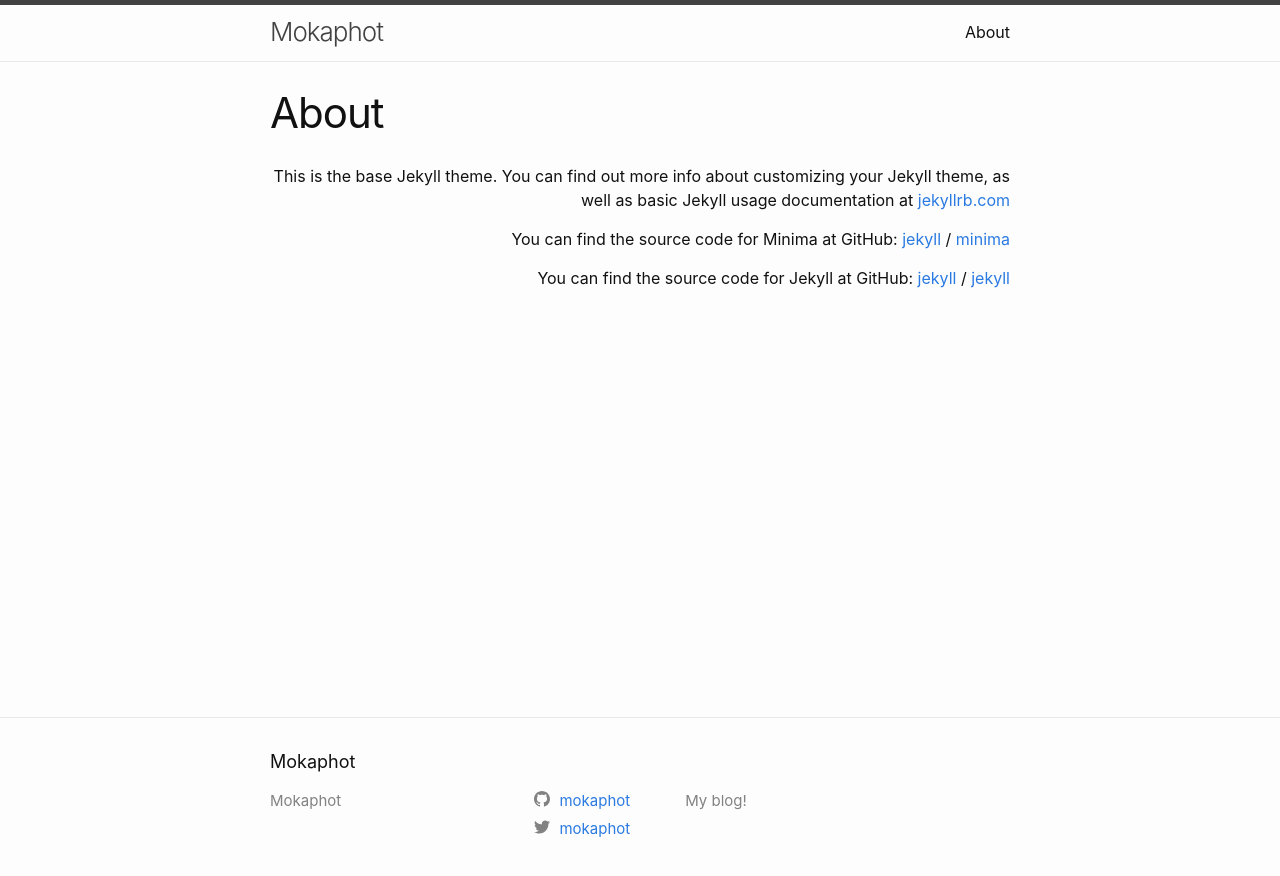
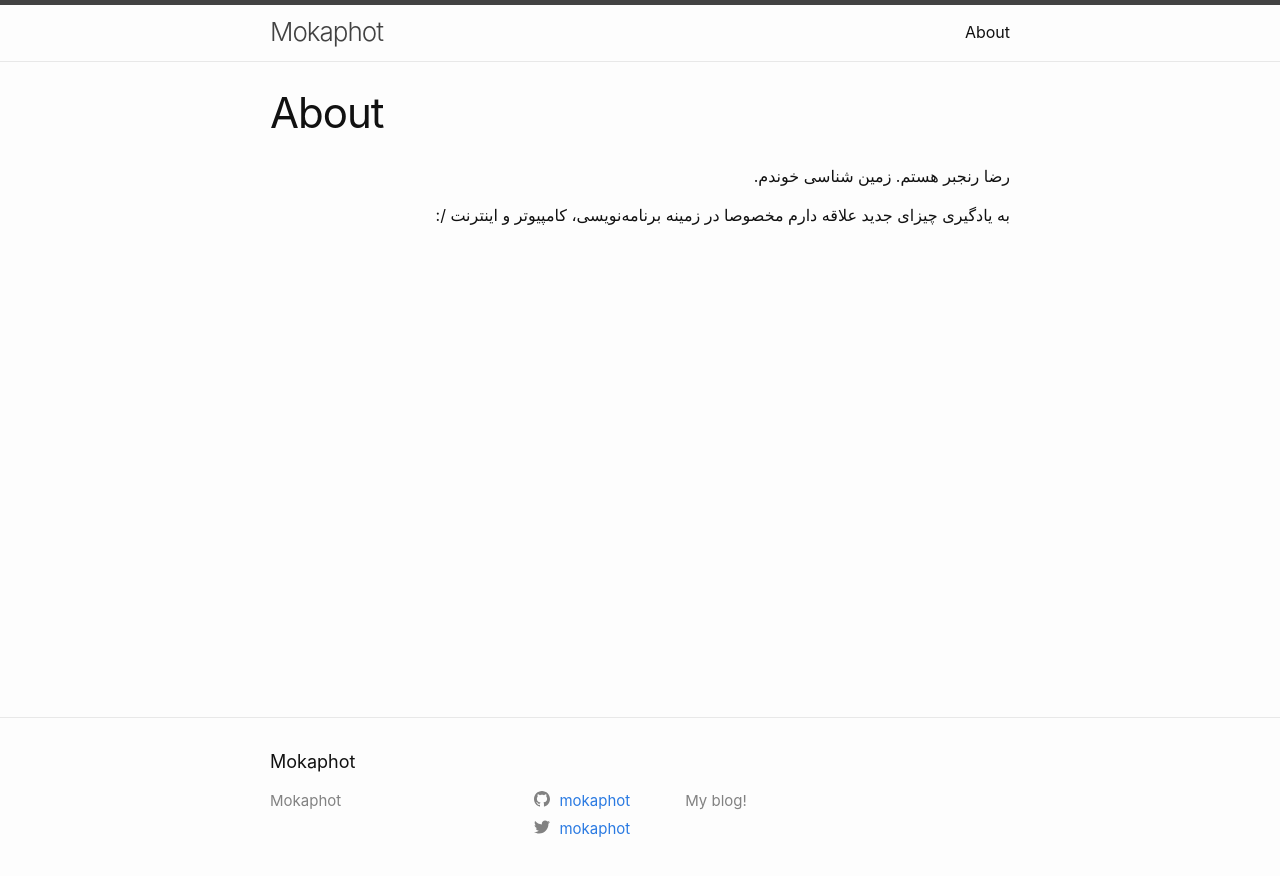
Before and after one commit to narmenj/narmenj.github.io, a Jekyll site: the page built from about.markdown, in a window 1280 px wide. Shown: the top 876 px of the page. Built offline with Jekyll 4.4.1, drawn with Linux system fonts in a browser that asks for light colours.

Commit message:
Initial Commit

```diff
--- a/_posts/2021-12-08-welcome-to-jekyll.markdown
+++ b/_posts/2021-12-08-welcome-to-jekyll.markdown
@@ -8,7 +8,7 @@
 بالاخره از تو غارمون دراومدیم /:
 
 چند وقتیه دوباره برگشتم به لینوکس و البته اینبار سیستم قدیمیم رو راه انداختم.
-یه پنتیوم ۴ قدیمیه که فقط ۲۵۶ مگابایت رم داشت که البته باهاش نمیشد وبگردی کرد منم دیدم رم ddr1 ارزونه دو گیگ خریدم و انداختم روش. برای تماشای یوتیوب مناسب نیست باید بزاریش رو کیفیت 360 و پایینتر وگر نه پخش نمیکنه ولی برای کارای روزمره وبگردی دیگه بد نیست فعلا مشکل دیگه ای باهاش نداشتم.
+یه پنتیوم ۴ قدیمیه که فقط ۲۵۶ مگابایت رم داشت که البته باهاش نمیشد وبگردی کرد منم دیدم رم ddr1 ارزونه دو گیگ خریدم و انداختم روش. برای تماشای یوتیوب مناسب نیست باید بزاریش رو کیفیت 360p و پایینتر وگر نه پخش نمیکنه ولی برای کارای روزمره وبگردی دیگه بد نیست فعلا مشکل دیگه ای باهاش نداشتم.
 
 لینوکس مناسب هم با یه تحقیقی که کردم و البته با کمی ور رفتن با دیستروهای مختلف به این نتیجه رسیدم antix linux بهترینه. هم ۳۲ بیتیه و هم حجمش کمتر از دی وی دی بود و میشد رو سی دی رایتش کرد و نصب رو شروع کرد (دی وی دی رام نداره و گمون نکنم با رابط ide پیدا میشد)
 
--- a/about.markdown
+++ b/about.markdown
@@ -3,16 +3,7 @@
 title: About
 permalink: /about/
 ---
+رضا رنجبر هستم.
+زمین شناسی خوندم.
 
-This is the base Jekyll theme. You can find out more info about customizing your Jekyll theme, as well as basic Jekyll usage documentation at [jekyllrb.com](https://jekyllrb.com/)
-
-You can find the source code for Minima at GitHub:
-[jekyll][jekyll-organization] /
-[minima](https://github.com/jekyll/minima)
-
-You can find the source code for Jekyll at GitHub:
-[jekyll][jekyll-organization] /
-[jekyll](https://github.com/jekyll/jekyll)
-
-
-[jekyll-organization]: https://github.com/jekyll
+به یادگیری چیزای جدید علاقه دارم مخصوصا در زمینه برنامه‌نویسی، کامپیوتر و اینترنت /:
```
